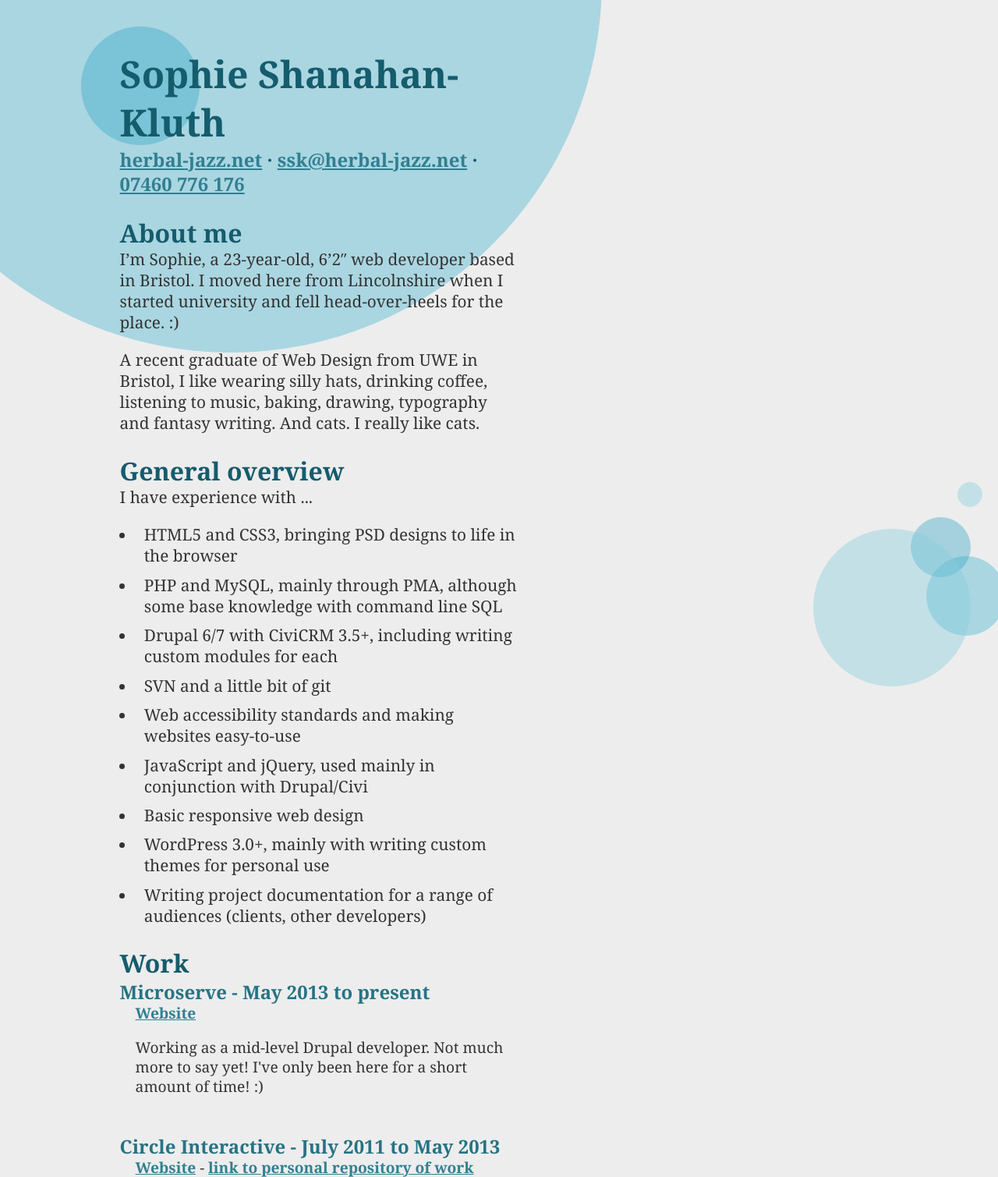
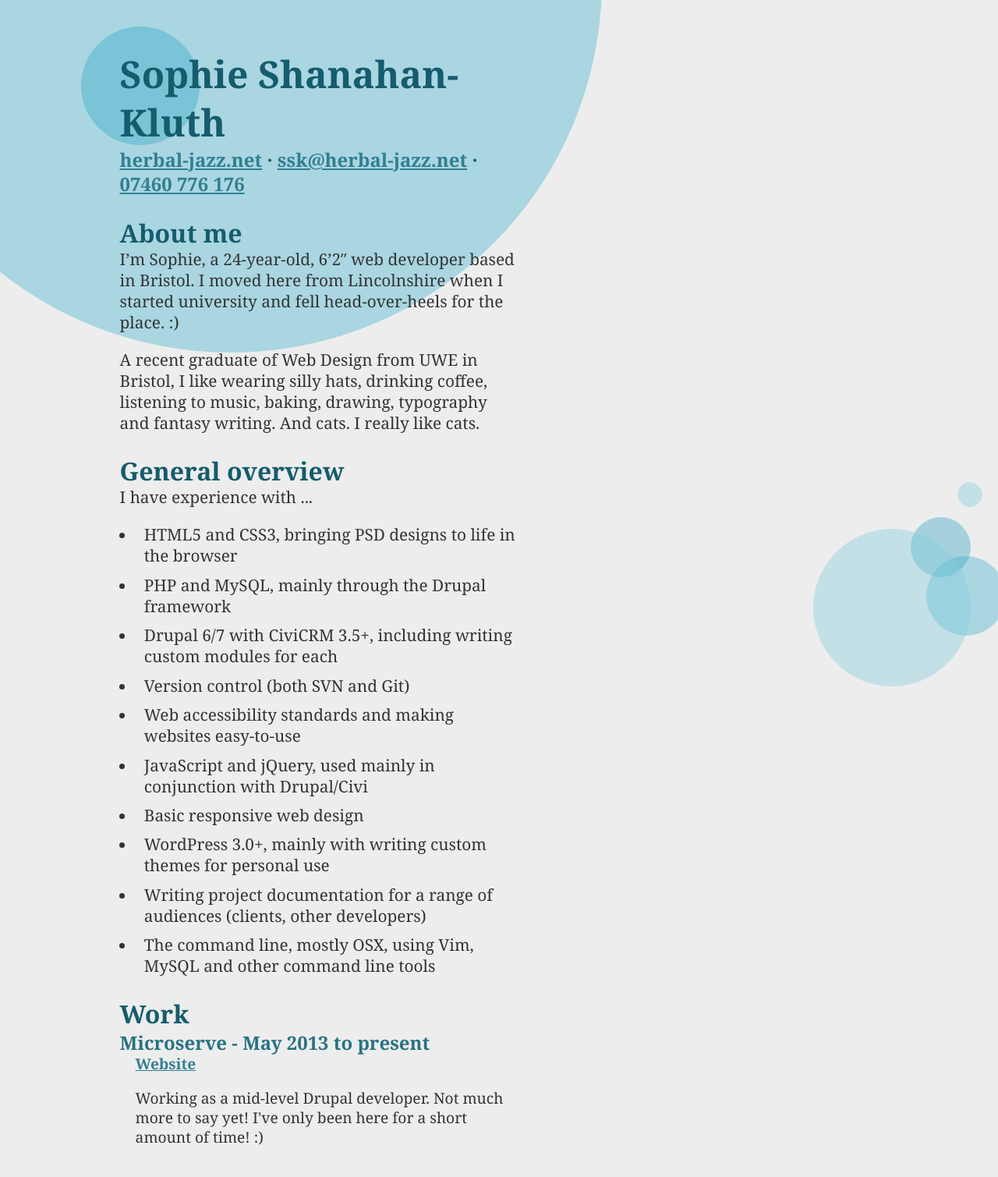
Before and after one commit to Tawreh/cv, a PHP site: page / in a window 1280 px wide. Shown: the top 1509 px of the page at 78% size. Run offline with PHP 8.4, Linux system fonts and the light colour scheme; some libraries are stand-ins or nearby versions.

Commit message:
Update my age and general overview of skills

```diff
--- a/index.php
+++ b/index.php
@@ -41,7 +41,7 @@
 
     <section class="about-me">
       <h2>About me</h2>
-      <p>I’m Sophie, a 23-year-old, 6’2″ web developer based in Bristol. I moved here from Lincolnshire when I started university and fell head-over-heels for the place. :)</p>
+      <p>I’m Sophie, a 24-year-old, 6’2″ web developer based in Bristol. I moved here from Lincolnshire when I started university and fell head-over-heels for the place. :)</p>
       <p>A recent graduate of Web Design from UWE in Bristol, I like wearing silly hats, drinking coffee, listening to music, baking, drawing, typography and fantasy writing. And cats. I really like cats.</p>
     </section>
 
@@ -50,14 +50,15 @@
       <p>I have experience with ...</p>
       <ul>
         <li> HTML5 and CSS3, bringing PSD designs to life in the browser</li>
-        <li> PHP and MySQL, mainly through PMA, although some base knowledge with command line SQL</li>
+        <li> PHP and MySQL, mainly through the Drupal framework</li>
         <li> Drupal 6/7 with CiviCRM 3.5+, including writing custom modules for each</li>
-        <li> SVN and a little bit of git</li>
+        <li> Version control (both SVN and Git)</li>
         <li> Web accessibility standards and making websites easy-to-use</li>
         <li> JavaScript and jQuery, used mainly in conjunction with Drupal/Civi</li>
         <li> Basic responsive web design</li>
         <li> WordPress 3.0+, mainly with writing custom themes for personal use</li>
         <li> Writing project documentation for a range of audiences (clients, other developers)</li>
+        <li> The command line, mostly OSX, using Vim, MySQL and other command line tools</li>
       </ul>
     </section>
 
```
